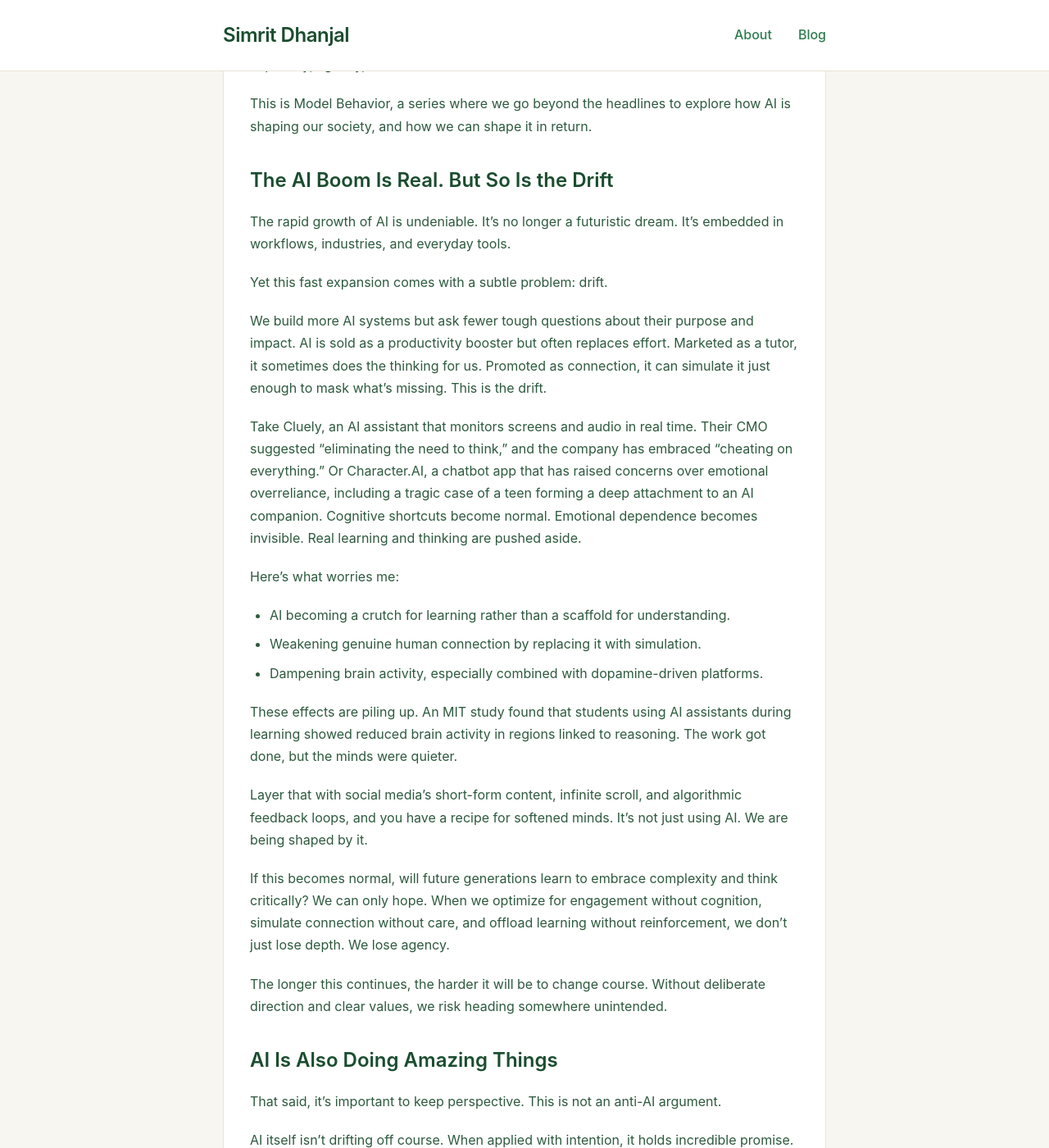
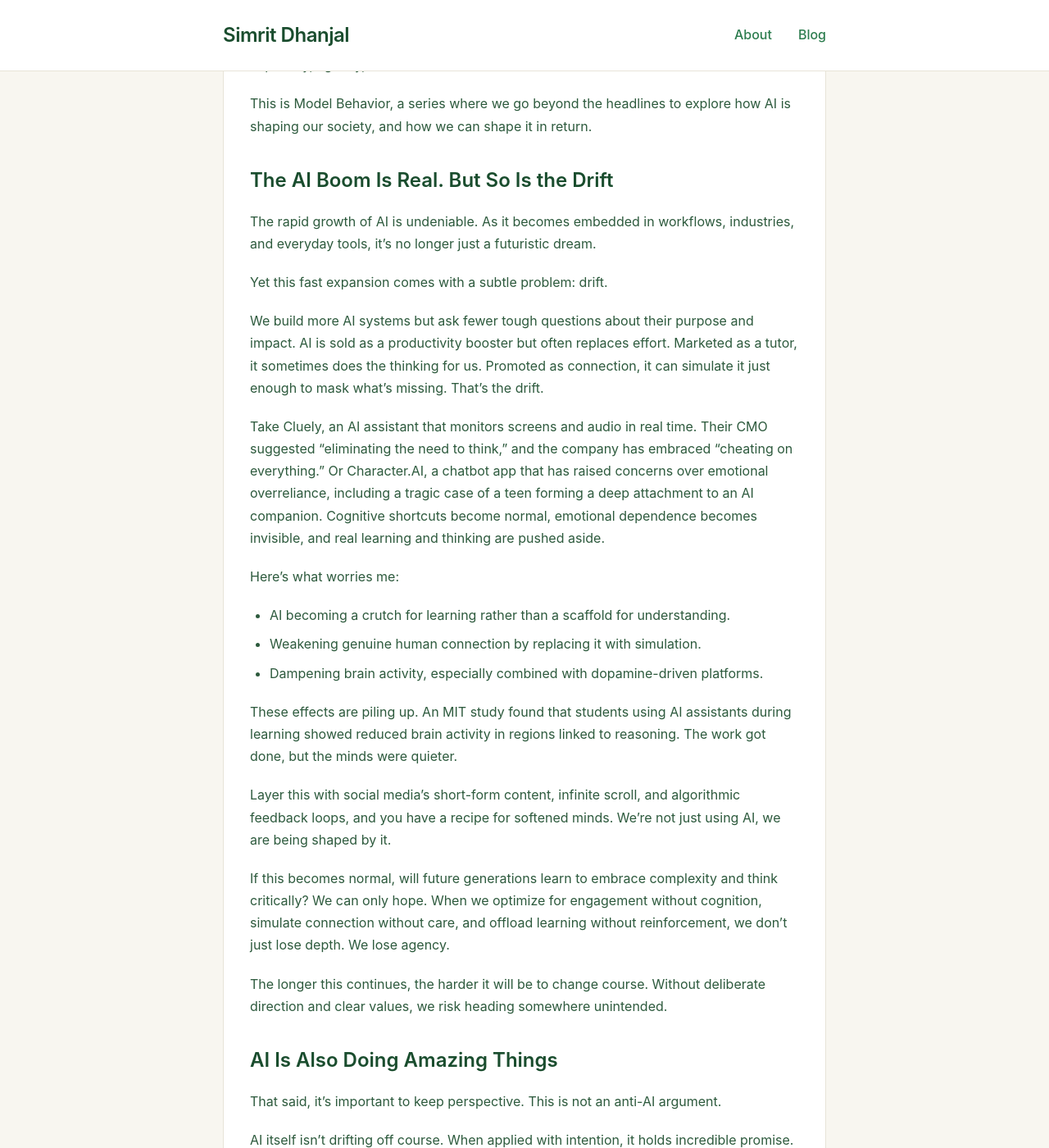
Before and after one commit to simritdhanjal/simritdhanjal.github.io, a Jekyll site: the page built from _posts/2025-08-10-ai-drift.md, in a window 1280 px wide and 1400 px high, scrolled down 763 px. Shown: the whole window at 82% size. Built offline with Jekyll 4.4.1, drawn with Linux system fonts in a browser that asks for light colours; some of the changed text lies outside the part shown.

Commit message:
init edu blog

```diff
--- a/_posts/2025-08-10-ai-drift.md
+++ b/_posts/2025-08-10-ai-drift.md
@@ -16,13 +16,13 @@ The real threat isn’t AI replacing us. It’s us misusing AI in ways that erod
 This is Model Behavior, a series where we go beyond the headlines to explore how AI is shaping our society, and how we can shape it in return.
 
 ## The AI Boom Is Real. But So Is the Drift
-The rapid growth of AI is undeniable. It’s no longer a futuristic dream. It’s embedded in workflows, industries, and everyday tools.
+The rapid growth of AI is undeniable. As it becomes embedded in workflows, industries, and everyday tools, it's no longer just a futuristic dream.
 
 Yet this fast expansion comes with a subtle problem: drift.
 
-We build more AI systems but ask fewer tough questions about their purpose and impact. AI is sold as a productivity booster but often replaces effort. Marketed as a tutor, it sometimes does the thinking for us. Promoted as connection, it can simulate it just enough to mask what’s missing. This is the drift.
+We build more AI systems but ask fewer tough questions about their purpose and impact. AI is sold as a productivity booster but often replaces effort. Marketed as a tutor, it sometimes does the thinking for us. Promoted as connection, it can simulate it just enough to mask what’s missing. That's the drift.
 
-Take Cluely, an AI assistant that monitors screens and audio in real time. Their CMO suggested “eliminating the need to think,” and the company has embraced “cheating on everything.” Or Character.AI, a chatbot app that has raised concerns over emotional overreliance, including a tragic case of a teen forming a deep attachment to an AI companion. Cognitive shortcuts become normal. Emotional dependence becomes invisible. Real learning and thinking are pushed aside.
+Take Cluely, an AI assistant that monitors screens and audio in real time. Their CMO suggested “eliminating the need to think,” and the company has embraced “cheating on everything.” Or Character.AI, a chatbot app that has raised concerns over emotional overreliance, including a tragic case of a teen forming a deep attachment to an AI companion. Cognitive shortcuts become normal, emotional dependence becomes invisible, and real learning and thinking are pushed aside.
 
 Here’s what worries me:
 * AI becoming a crutch for learning rather than a scaffold for understanding.
@@ -31,7 +31,7 @@ Here’s what worries me:
 
 These effects are piling up. An MIT study found that students using AI assistants during learning showed reduced brain activity in regions linked to reasoning. The work got done, but the minds were quieter.
 
-Layer that with social media’s short-form content, infinite scroll, and algorithmic feedback loops, and you have a recipe for softened minds. It’s not just using AI. We are being shaped by it.
+Layer this with social media’s short-form content, infinite scroll, and algorithmic feedback loops, and you have a recipe for softened minds. We're not just using AI, we are being shaped by it.
 
 If this becomes normal, will future generations learn to embrace complexity and think critically? We can only hope. When we optimize for engagement without cognition, simulate connection without care, and offload learning without reinforcement, we don’t just lose depth. We lose agency.
 
@@ -55,7 +55,7 @@ Much development today targets efficiency, engagement, and automation, which is
 
 Imagine AI that supports deeper learning, helping students reason through difficult problems instead of just giving answers. AI that helps policymakers model legislation effects before decisions are made. Tools that bring expert medical advice to under-resourced clinics.
 
-These ideas are already being built. But they exist alongside AI designed to prioritize speed, scale, and novelty over human flourishing. Often the incentive isn’t to deepen capability, but to capture attention and cut corners. For every AlphaFold, there’s an AI that automates effort, replaces learning with shortcuts, or simulates relationships instead of nurturing them.
+These ideas are already being built, but they exist alongside AI designed to prioritize speed, scale, and novelty over human flourishing. Often the incentive isn’t to deepen capability, but to capture attention and cut corners. For every AlphaFold, there’s an AI that automates effort, replaces learning with shortcuts, or simulates relationships instead of nurturing them.
 
 This discussion isn’t about labeling AI good or bad. It’s about asking better questions:
 * Where does AI add real value?
```
Also changed, not shown: other parts of _posts/2025-08-10-ai-drift.md (+2 -2 lines), _posts/2025-08-21-ai-education.md (added, +54 -0 lines).
